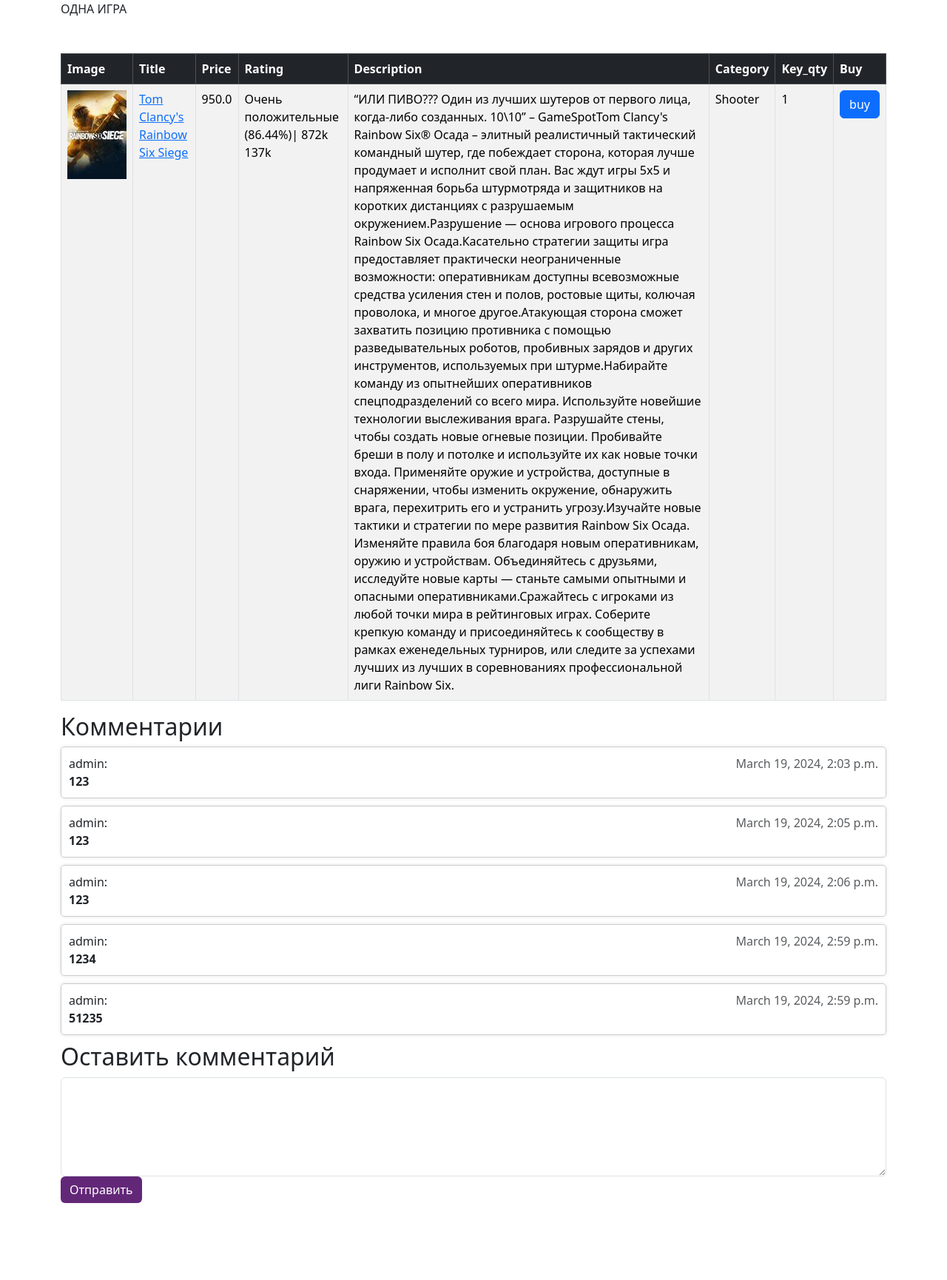
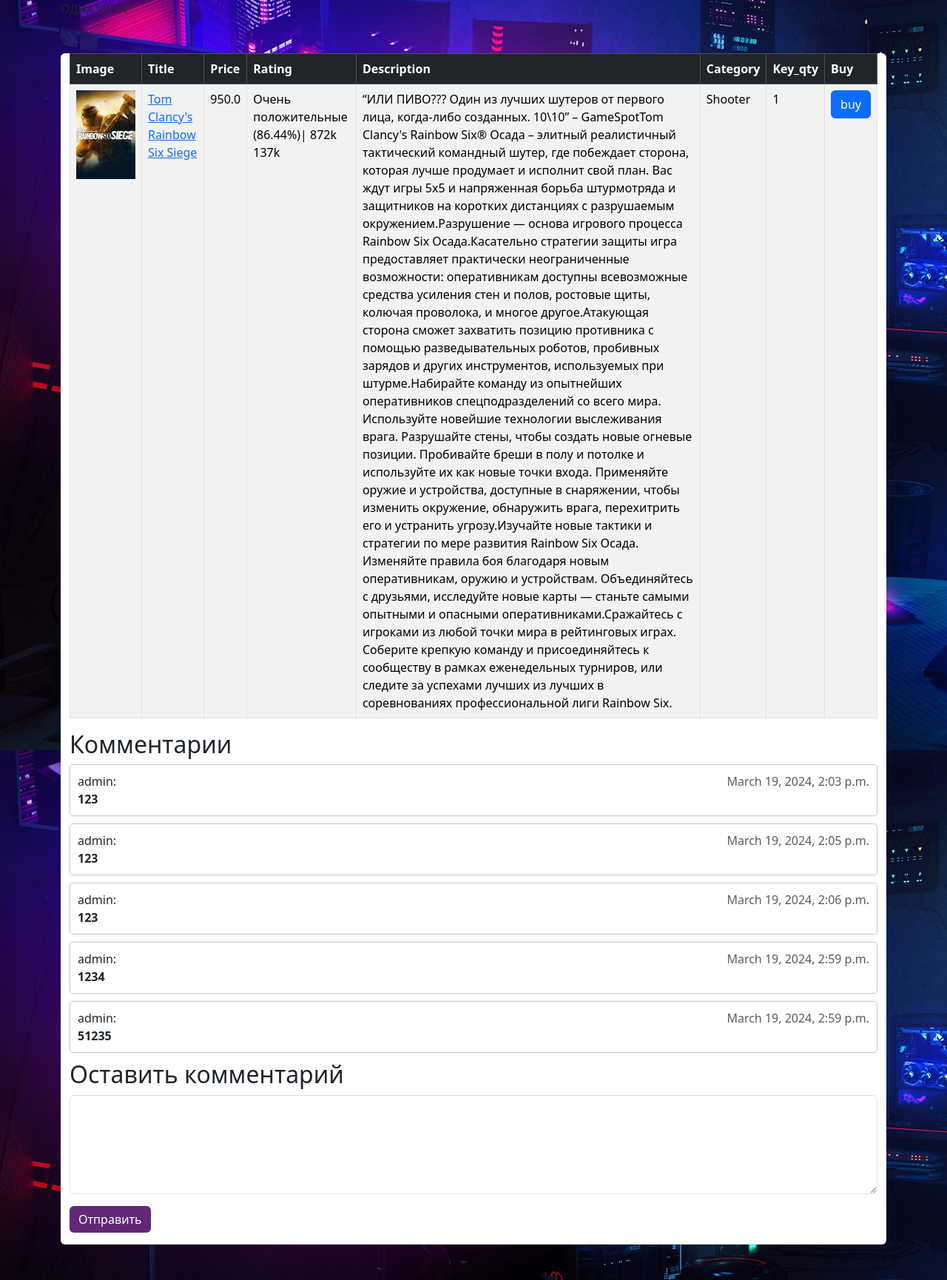
Before and after one commit to Bazalex1/gameshop, a Django app: a page that uses templates/shop/single_game.html in a window 1280 px wide. Shown: the part 66-1796 px from the top of the page at 74% size. Before the commit the page ends 1692 px from the top, so only its background shows below. Run offline with Django 5.2, Linux system fonts and the light colour scheme; data comes from the database, SQL or seed files in the repository; both versions use the stored data as it was after the commit.

Commit message:
Исправления в беке

```diff
--- a/static/styles/main.css
+++ b/static/styles/main.css
@@ -1,3 +1,6 @@
+body {
+    background-image: url('../images/beg.jpg')!important;
+}
 .navbar-nav .nav-link.active, .navbar-nav .nav-link.show{
     color: #ffffff; /* цвет текста */
 }
--- a/templates/shop/single_game.html
+++ b/templates/shop/single_game.html
@@ -4,8 +4,9 @@
 
 {% block content %}
 ОДНА ИГРА
+<div class="container rounded bg-white mt-3 mb-5">
   <table class="table mt-5 table-bordered table-striped table-hover">
-    <thead class="table-dark">
+      <thead class="table-dark mt-5">
           <tr>
               <th>Image</th>
               <th>Title</th>
@@ -51,8 +52,9 @@
     <form method="post">
       {% csrf_token %}
       <textarea name="text" class="form-control" rows="5" required></textarea>
-    <button class="btn btn-primary profile-button" type="submit">Отправить</button>
+      <button class="btn mt-3 mb-3 btn-primary profile-button" type="submit">Отправить</button>
     </form>
+  </div>
 </div>
 
 {% endblock content %}
--- a/templates/user_profile/main.html
+++ b/templates/user_profile/main.html
@@ -87,7 +87,7 @@
                 <input type="password" name="new_password2" class="form-control" placeholder="Подтвердите ваш новый пароль">
               </div>
             </div>
-            <div class="mt-5 text-center"><button class="btn btn-primary profile-button" type="submit" name="change_password">Change Password</button></div>
+            <div class="mt-5 mb-5 text-center"><button class="btn btn-primary profile-button" type="submit" name="change_password">Сменить пароль</button></div>
           </form>
 
         </div>
```
Also changed, not shown: db.sqlite3, static/images/beg 2.jpg (added), static/images/beg.jpg (added), static/images/beg3.jpg (added). Lines whose indentation alone changed are shown as unchanged.
